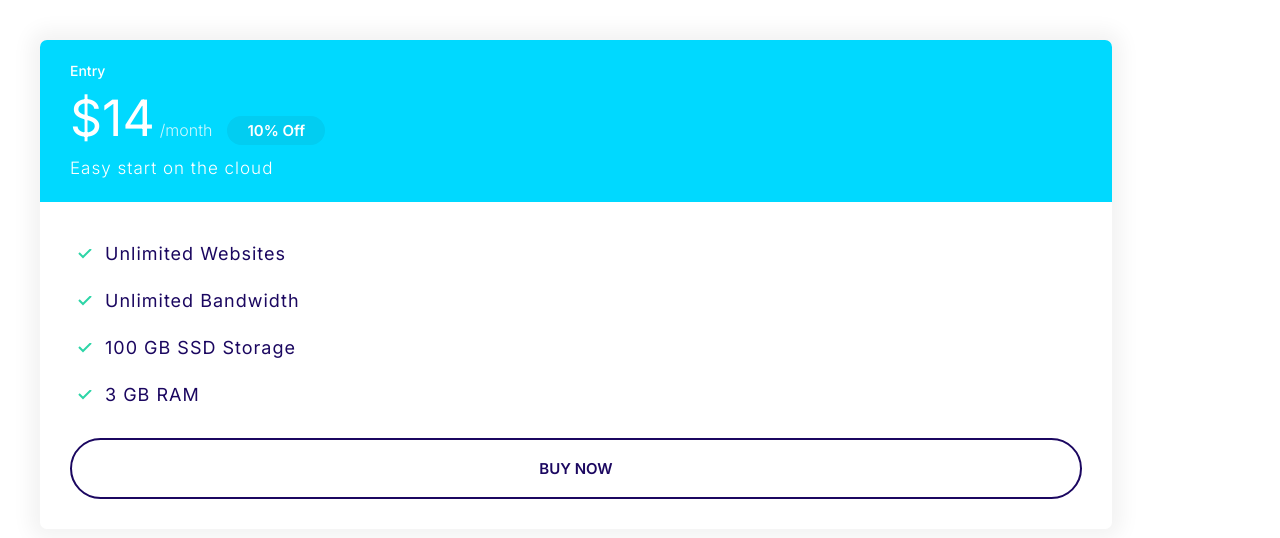
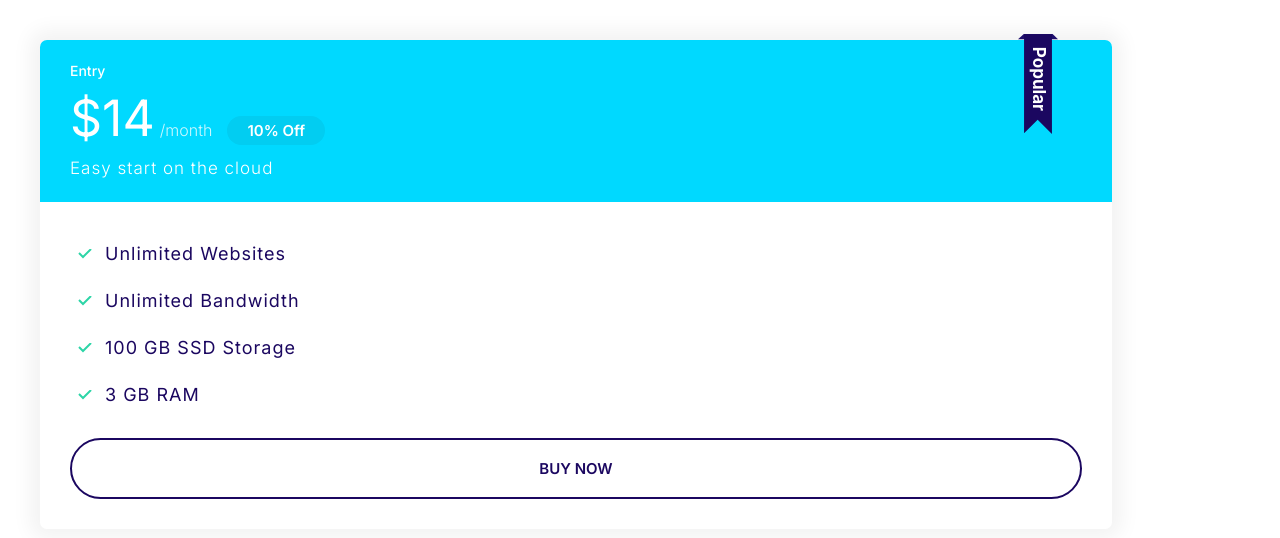
Before and after one commit to mariashahid/Moshify, a plain HTML site: page index.html in a window 1280 px wide. Drawn offline with Linux system fonts and the light colour scheme.

Commit message:
Addded popular badge.

```diff
--- a/css/styles.css
+++ b/css/styles.css
@@ -283,7 +283,11 @@ a {
 .card {
   border-radius: 7px;
   box-shadow: 0 0 20px 10px #f3f3f3;
-  overflow: hidden;
+  /* overflow: hidden; */
+}
+
+.card__header {
+  border-radius: 7px 7px 0 0;
 }
 
 .card__header,
@@ -336,6 +340,19 @@ a {
   letter-spacing: 1px;
 }
 
+.plan--popular .card__header {
+  position: relative;
+}
+
+.plan--popular .card__header::before {
+  content: url(../images/popular.svg);
+  width: 40px;
+  display: inline-block;
+  position: absolute;
+  top: -6px;
+  right: 5%;
+}
+
 @media screen and (min-width: 1024px) {
   .plan__name {
     font-size: 1.4rem;
--- a/index.html
+++ b/index.html
@@ -16,7 +16,7 @@
   </head>
   <body>
     <div style="width: 90%; padding: 4rem">
-      <div class="plan">
+      <div class="plan plan--popular">
         <div class="card card--secondary">
           <header class="card__header">
             <h3 class="plan__name">Entry</h3>
```
Also changed, not shown: components/plans.html (+1 -1 lines).
